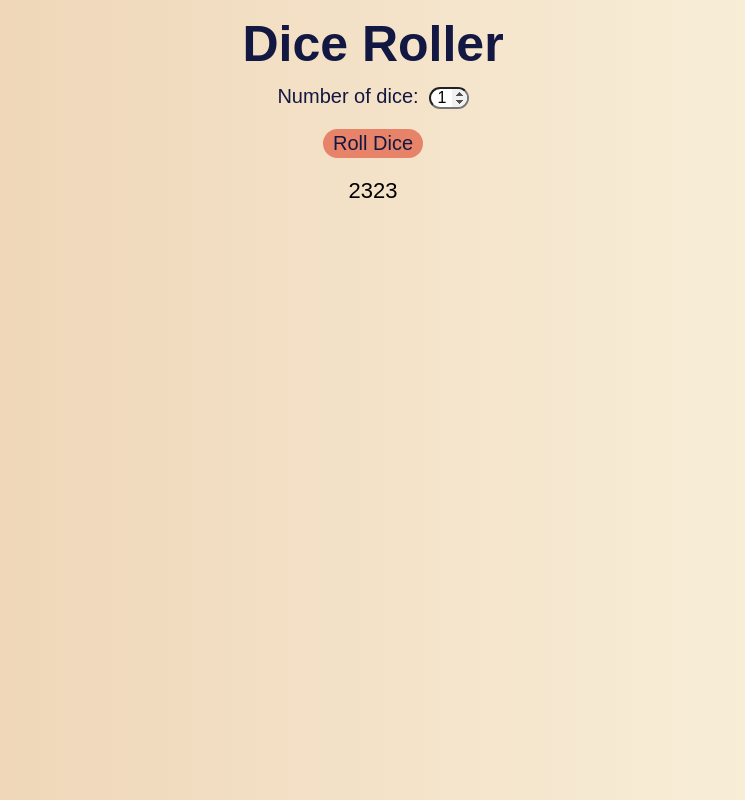
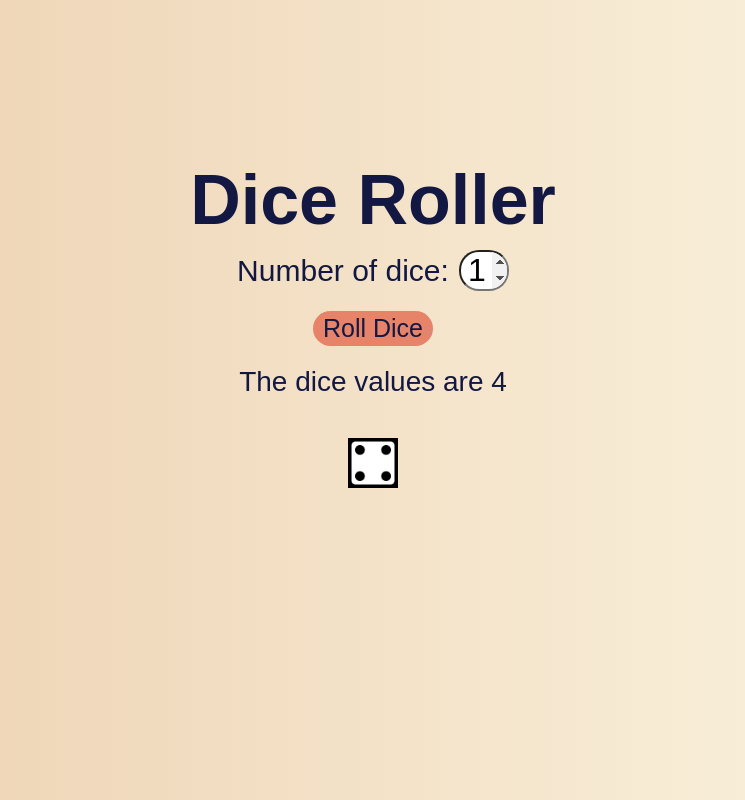
Before and after one commit to wivinwinny8/DiceRoller, a plain HTML site: page index.html in a window 1280 px wide. Both pictures are taken after a click on the button "Roll Dice". Shown: the whole page, without its empty margins (267-1012 px from the left). Drawn offline with Linux system fonts and the light colour scheme.

Commit message:
done
done

```diff
--- a/script.js
+++ b/script.js
@@ -0,0 +1,16 @@
+
+function RollDice(){
+    let result=[];
+    let imgresult=[];
+    const num=document.getElementById('number').value;
+    console.log(Number(num))
+
+    for(let i=0 ; i < num ; ++i){
+        let val=Math.floor(Math.random() * (7-1))+1;
+        result.push(val);
+        imgresult.push(`<img src="asset/${val}.png" alt="dice image">`);
+    }
+    console.log(result);
+    document.querySelector('.result').textContent=`The dice values are ${[...result].join(', ')}`
+    document.querySelector('.image').innerHTML=[...imgresult].join(" ");
+}
--- a/style.css
+++ b/style.css
@@ -14,9 +14,9 @@ body{
 
 .head{
     text-align: center;
-    font-size: 50px;
+    font-size: 70px;
     font-family: sans-serif;
-    margin-top: 15px;
+    margin-top: 160px;
     color: #131842;
     font-weight: bold;
 }
@@ -32,17 +32,17 @@ body{
 
 .box label{
     font-family: sans-serif;
-    font-size: 20px;
+    font-size: 30px;
     color: #131842;
 }
 
 .box input{
     border-radius: 20px;
     padding-left: 7px;
-    width: 40px;
+    width: 50px;
     font-family: sans-serif;
-    font: 1em sans-serif;
-    margin-top: 4px;
+    font: 2em sans-serif;
+    margin-top: 0px;
 }
 
 input[type=number]::-webkit-inner-spin-button {
@@ -57,7 +57,7 @@ input[type=number]::-webkit-inner-spin-button {
 }
 
 .btn{
-    font-size: 20px;
+    font-size: 25px;
     padding-left: 10px;
     padding-right: 10px;
     padding-top: 3px;
@@ -87,12 +87,19 @@ input[type=number]::-webkit-inner-spin-button {
     align-items: center;
     margin-top: 20px;
     font-family: sans-serif;
-    font-size: 22px;
+    font-size: 28px;
+    color: #131842;
 }
 
-.image{
-    display: flex;
-    justify-content: center;
-    align-items: center;
-    margin-top: 20px;
+.image {
+ display: flex;
+ justify-content: center;
+ align-items: center;
+ margin-top: 40px;
+ gap: 20px;
 }
+
+.image img{
+    width: 50px;
+    height: 50px;
+}
```
